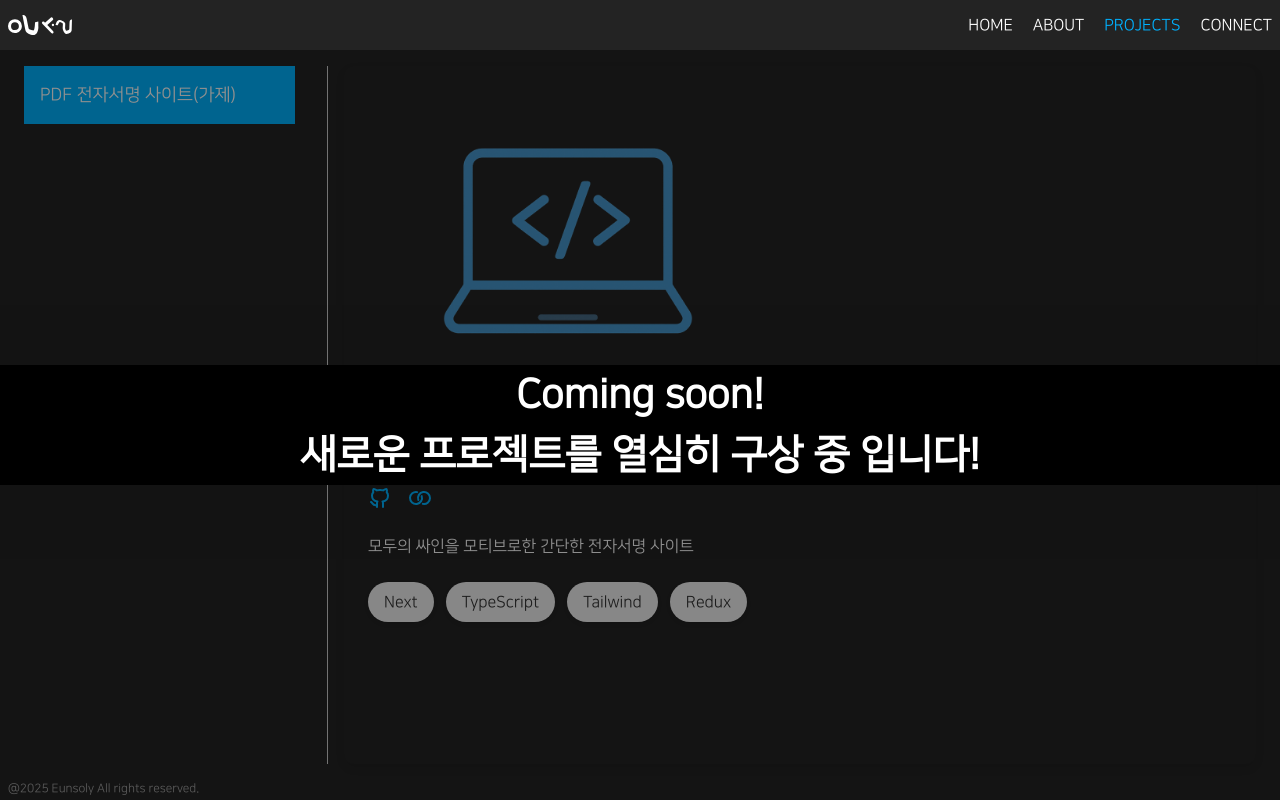
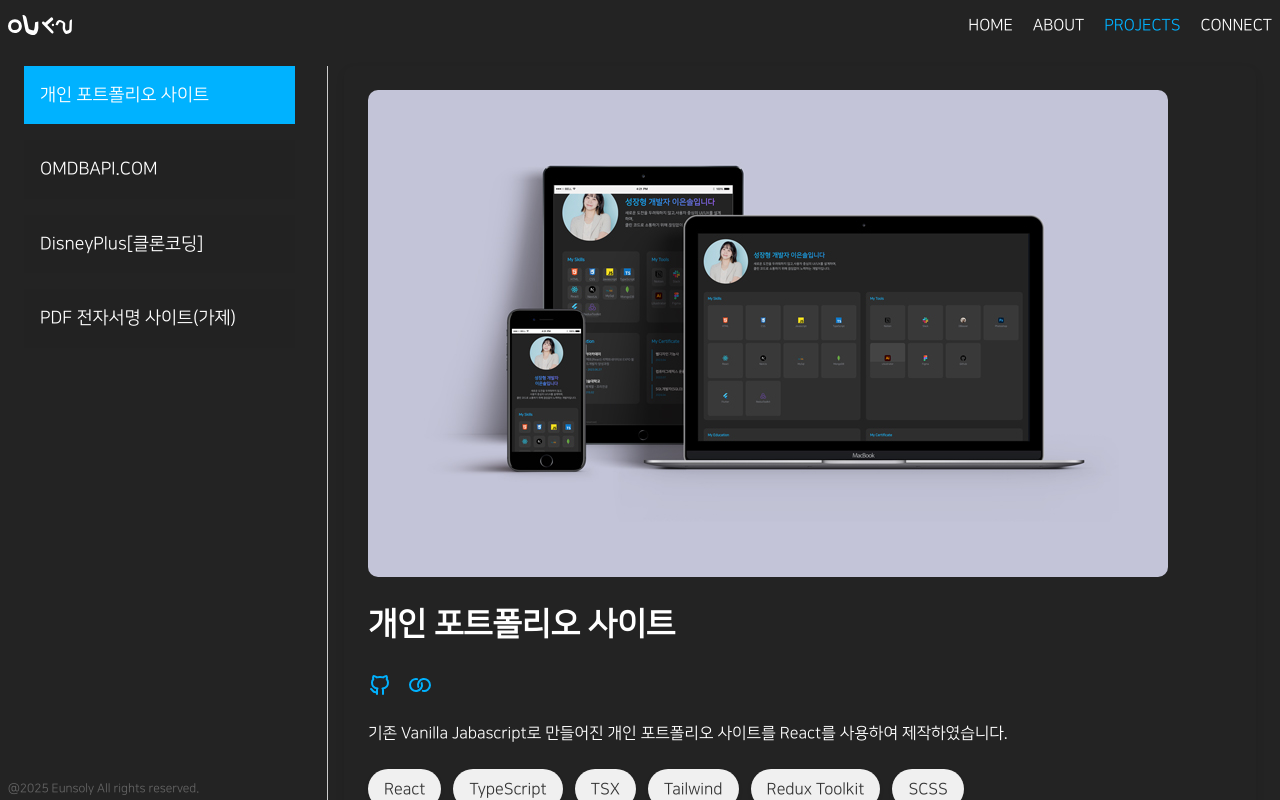
Before and after one commit to EUNSOLY/react-portfolio, a React (Create React App) app: page /projects in a window 1280 px wide. Built offline with nearby package versions, Linux system fonts and the light colour scheme.

Commit message:
fix : 프로젝트 페이지 레이아웃 및 스타일 수정 및 데이터 추가

```diff
--- a/src/App.css
+++ b/src/App.css
@@ -11,7 +11,7 @@ body,
   width: 100%;
   height: 100%;
   background: #232323;
-  overflow-x: hidden;
+  overflow: hidden;
 }
 
 .main-layout {
--- a/src/data/mock/mockupData.ts
+++ b/src/data/mock/mockupData.ts
@@ -1,5 +1,7 @@
 import { ProjectType } from '../../utils/type';
-import projectRedadyImage from '../../assets/image/projectMake.png';
+import PROJECTEMPY from '../../assets/image/readyImage.jpg';
+import OMDBMOCKUP from '../../assets/image/OMDBMOCKUP.jpg';
+import PORTFOLIOMOCKUP from '../../assets/image/portFolioMockup.jpg';
 export interface AboutDataType {
   title: string;
   icon: string;
@@ -86,11 +88,6 @@ export const skillsData: AboutDataType[] = [
       'RTK Query를 사용해 API 요청 상태를 쉽게 처리했습니다.',
     ],
   },
-  // {
-  //   title: 'Git',
-  //   icon: '',
-  //   content: [],
-  // },
 ];
 
 export const toolsData: AboutDataType[] = [
@@ -133,10 +130,36 @@ export const certificateData = [
 
 export const projectData: ProjectType[] = [
   {
+    title: '개인 포트폴리오 사이트',
+    description: '기존 Vanilla Jabascript로 만들어진 개인 포트폴리오 사이트를 React를 사용하여 제작하였습니다.',
+    techs: ['React', 'TypeScript', 'TSX', 'Tailwind', 'Redux Toolkit', 'SCSS'],
+    mockupImage: PORTFOLIOMOCKUP,
+    githubLink: 'https://github.com/EUNSOLY/react-portfolio',
+    liveLink: 'https://portfolio-ranz17aiz-eunsolys-projects.vercel.app/',
+  },
+  {
+    title: 'OMDBAPI.COM',
+    description:
+      'Vanilla JS 기반의 영화 검색 사이트로, Class형 컴포넌트 구조로 설계 및 구현하였습니다. OMDB 오픈 API를 활용해 실시간으로 해외 영화를 검색할 수 있으며, Parcel 번들러를 통해 프로젝트를 구성하고 Vercel을 통해 배포하였습니다.',
+    techs: ['HTML', 'CSS', 'TypeScript', 'parcel', 'vercel'],
+    mockupImage: OMDBMOCKUP,
+    githubLink: 'https://github.com/EUNSOLY/vanillajs-movie-app',
+    liveLink: 'https://movie-app-eunsoly.vercel.app/#/',
+  },
+  {
+    title: 'DisneyPlus[클론코딩]',
+    description:
+      'DisneyPlus를 클론코딩한 프로젝트로, 실사용 가능한 UI 및 기능을 구현하였습니다. Firebase를 활용한 구글 로그인 기능을 포함해 사용자 인증을 구현하였고, 영화 및 시리즈 데이터를 Swiper로 슬라이드 형식으로 보여줍니다. Styled Component를 활용한 컴포넌트 스타일링과 Redux Toolkit을 통한 상태 관리를 적용하였습니다.',
+    techs: ['React', 'JavaScript', 'Styled Component', 'Swiper', 'FireBase', 'Redux Toolkit'],
+    mockupImage: 'https://github.com/EUNSOLY/React_DisneyPlus/blob/main/public/images/ReadmeImage/image.png?raw=true',
+    githubLink: 'https://github.com/EUNSOLY/React_DisneyPlus',
+    liveLink: 'https://react-disney-plus-app-ab04b.firebaseapp.com/main',
+  },
+  {
     title: 'PDF 전자서명 사이트(가제)',
-    description: '모두의 싸인을 모티브로한 간단한 전자서명 사이트',
-    techs: ['Next', 'TypeScript', 'Tailwind', 'Redux'],
-    mockupImage: projectRedadyImage,
+    description: '모두의 싸인을 모티브로한 간단한 전자서명 사이트 제작 예정 입니다.',
+    techs: ['Nextjs', 'TypeScript', 'TSX', 'Tailwind', 'SCSS'],
+    mockupImage: PROJECTEMPY,
     githubLink: '#none',
     liveLink: '#none',
   },
--- a/src/screen/project/ProjectPage.tsx
+++ b/src/screen/project/ProjectPage.tsx
@@ -9,12 +9,9 @@ import Select from '../../components/ui/Select';
 import useWindowDimensions from '../../utils/useWindowDimensions';
 
 const ProjectPage = () => {
-  const { height, width, isMobile } = useWindowDimensions(768);
+  const { isMobile } = useWindowDimensions(768);
   const [projects, setProjects] = useState<ProjectType[]>([]);
   const [selectProject, setSelectProject] = useState<ProjectType | null>(null);
-  const [isEllipsis, setIsEllipsis] = useState<boolean>(false);
-  const descRef = useRef<HTMLParagraphElement | null>(null);
-  const [isLongText, setIsLongText] = useState<boolean>(false);
 
   useEffect(() => {
     setProjects(projectData);
@@ -26,24 +23,6 @@ const ProjectPage = () => {
     setSelectProject(project);
   };
 
-  // 글자 수가 두 줄 이상인지를 체크하는 함수
-  // FIXME : 현재 넓이값 조정으로 디스크립션 엘리스 처리 하기
-  useEffect(() => {
-    const checkTextOverflow = () => {
-      if (descRef.current) {
-        const isOverflowing = descRef.current.scrollHeight > descRef.current.clientHeight;
-        setIsLongText(isOverflowing);
-      }
-    };
-
-    checkTextOverflow();
-    window.addEventListener('resize', checkTextOverflow);
-
-    return () => {
-      window.removeEventListener('resize', checkTextOverflow);
-    };
-  }, [selectProject?.description]);
-
   return (
     <div className={tm(`${styles.projects}`)}>
       <ul className={tm(`${styles['side-bar']} `)}>
@@ -51,7 +30,7 @@ const ProjectPage = () => {
           <Select<ProjectType>
             menuList={projects}
             setState={setSelectProject}
-            defaultValue={projects[0]}
+            defaultValue={selectProject ? selectProject : projects[0]}
             getLabel={(project) => project.title} // ProjectType의 title을 label로 사용
             getValue={(project) => project.title} // ProjectType의 title을 value로 사용
           />
@@ -99,18 +78,9 @@ const ProjectPage = () => {
             </a>
           </div>
 
-          {!isMobile && (
-            <div className={tm(styles['desc-con'])}>
-              <p ref={descRef} className={tm(`${styles.desc}`, !isEllipsis ? '' : styles.full)}>
-                {selectProject.description}
-              </p>
-              {isLongText && (
-                <button onClick={() => setIsEllipsis(!isEllipsis)} className={tm(styles['text-btn'])}>
-                  {!isEllipsis ? '더보기' : '간략히 보기'}
-                </button>
-              )}
-            </div>
-          )}
+          <div className={tm(styles['desc-con'])}>
+            <p className={tm(`${styles.desc}`)}>{selectProject.description}</p>
+          </div>
 
           <ul className={tm(`${styles['tech-con']}`)}>
             {selectProject.techs.map((tech: string) => (
@@ -119,10 +89,6 @@ const ProjectPage = () => {
           </ul>
         </div>
       )}
-      <div className={`${styles.cover}`}>
-        <p>Coming soon!</p>
-        <p>새로운 프로젝트를 열심히 구상 중 입니다!</p>
-      </div>
     </div>
   );
 };
--- a/src/screen/project/style/projects.module.scss
+++ b/src/screen/project/style/projects.module.scss
@@ -46,16 +46,16 @@
     gap: 1.5rem;
     border-radius: 10px;
     box-shadow: 0 4px 8px rgba(0, 0, 0, 0.1);
-
     .mokup-con {
-      max-width: 400px;
-      height: 300px;
+      max-width: 800px;
+      height: auto;
       overflow: hidden;
       border-radius: 10px;
-
+      max-height: 487px;
       img {
         width: 100%;
         height: 100%;
+
         object-fit: cover;
         object-position: center;
         transition: transform 0.3s ease;
@@ -93,27 +93,12 @@
     .desc-con {
       .desc {
         font-size: 1rem;
-        // color: #666;
-        display: -webkit-box;
-        line-clamp: 2;
-        -webkit-line-clamp: 2;
-        -webkit-box-orient: vertical;
         overflow: hidden;
-        text-overflow: ellipsis;
-        transition: max-height 0.3s ease;
-
-        &.full {
-          display: block;
-          line-clamp: 0;
-          -webkit-line-clamp: initial;
-          -webkit-box-orient: initial;
-          overflow: visible;
-        }
       }
 
       button {
         background: none;
-        color: #00b2ff; // 포인트 색상
+        color: #00b2ff;
         border: none;
         font-size: 0.9rem;
         cursor: pointer;
@@ -123,7 +108,7 @@
         transition: color 0.3s ease;
 
         &:hover {
-          color: #007acc; // 호버시 색상 변경
+          color: #007acc;
         }
       }
     }
@@ -191,10 +176,9 @@
         justify-content: center;
         align-items: center;
         img {
-          max-width: 420px;
+          min-width: 300px;
         }
       }
-
       .project-title {
         font-size: 1.5rem;
       }
@@ -225,8 +209,6 @@
 
   @media (max-width: 350px) {
     .content {
-      max-height: 480px;
-      overflow-y: scroll;
       .mokup-con {
         height: 200px;
         height: 150px;
```
